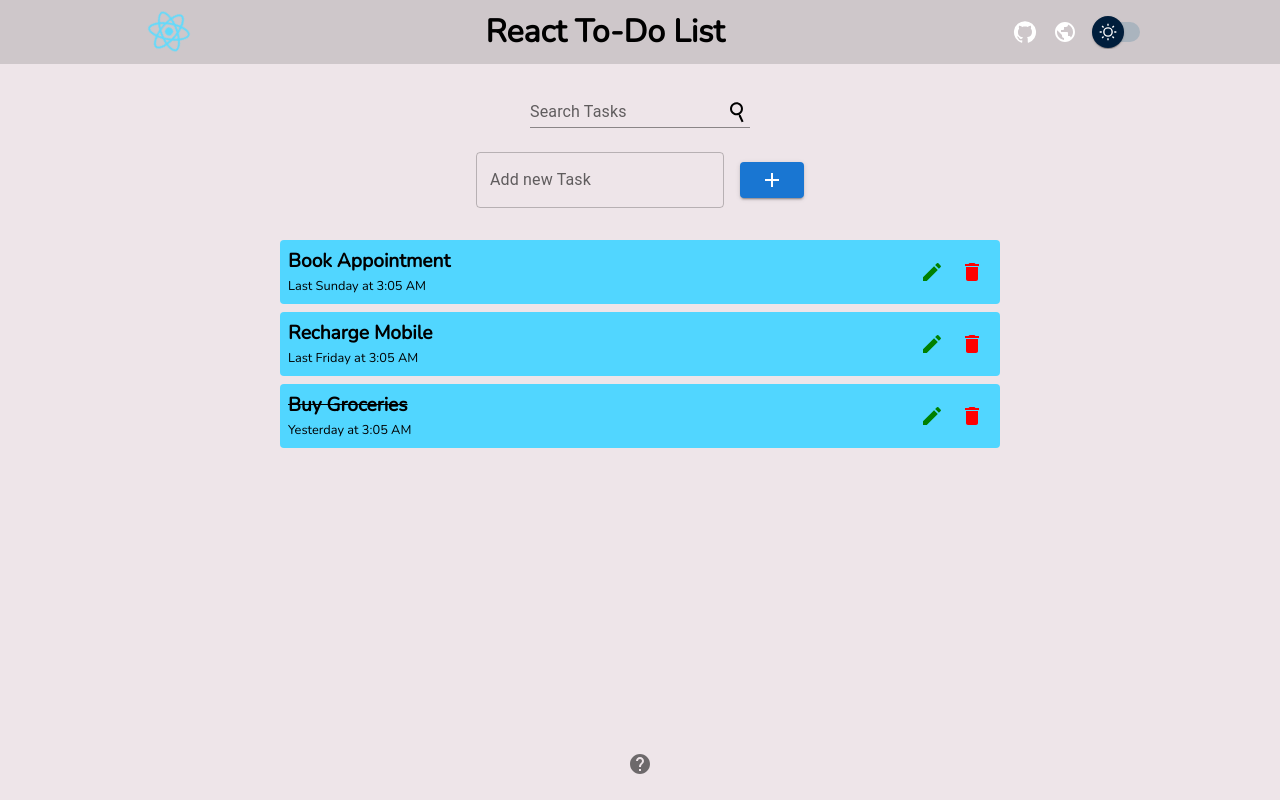
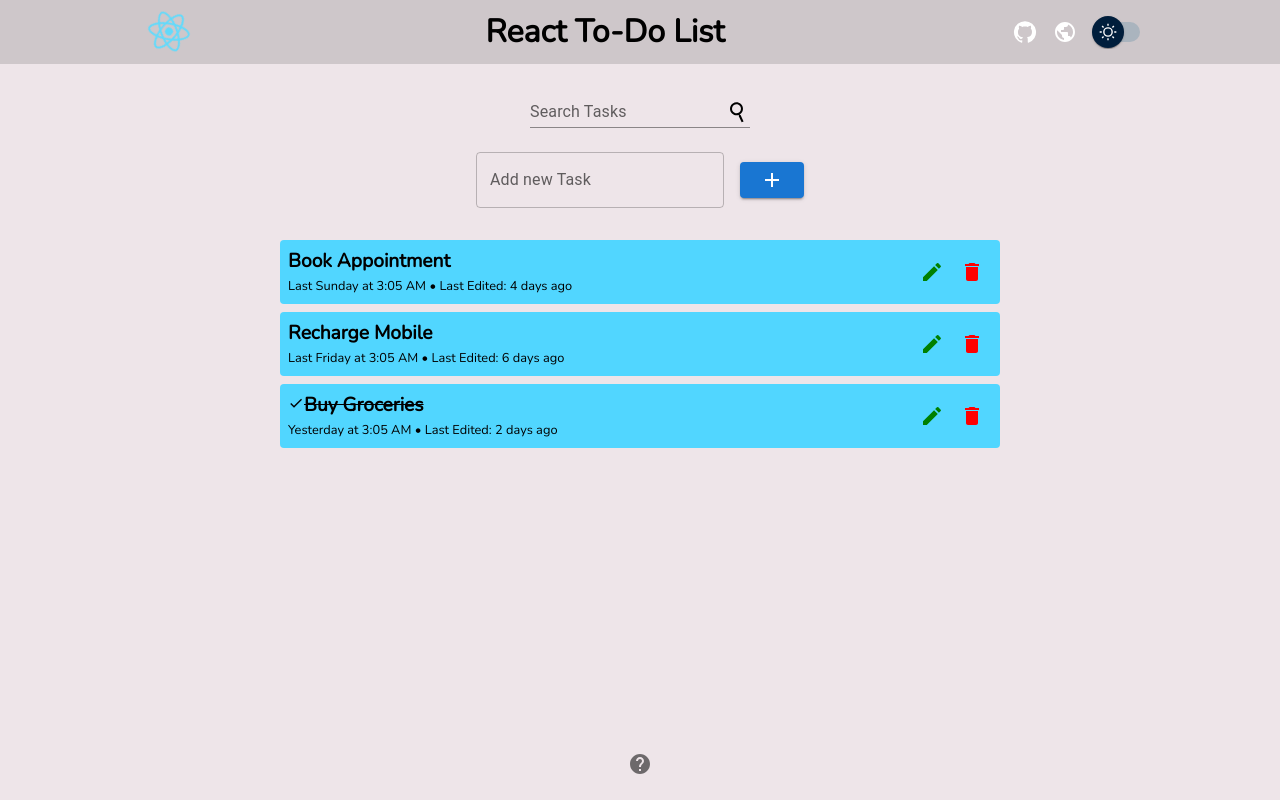
Before and after one commit to kunalkeshan/react-to-do-list, a React (Create React App) app: page / in a window 1280 px wide. Built offline with nearby package versions, Linux system fonts and the light colour scheme.

Commit message:
Delete, add, edit features complete. search in progress

```diff
--- a/src/components/AddTaskInput/AddTaskInput.jsx
+++ b/src/components/AddTaskInput/AddTaskInput.jsx
@@ -4,7 +4,6 @@ import styled from 'styled-components';
 // import HighlightOffIcon from '@mui/icons-material/HighlightOff';
 import TextField from '@mui/material/TextField';
 import AddIcon from '@mui/icons-material/Add';
-import IconButton from '@mui/material/IconButton';
 import Button from '@mui/material/Button';
 import { styled as ms } from '@mui/material/styles';
 
--- a/src/components/Footer/Footer.jsx
+++ b/src/components/Footer/Footer.jsx
@@ -1,4 +1,4 @@
-import React, {useState} from 'react';
+import React from 'react';
 import styled from 'styled-components';
 
 import HowToUseModal from "../HowToUseModal/HowToUseModal";
--- a/src/components/Header/Header.jsx
+++ b/src/components/Header/Header.jsx
@@ -20,7 +20,7 @@ const Container = styled.header`
         width: clamp(40px, 100%, 72px);
         height: auto;
         animation: rotate 4s infinite ease-in-out;
-        @media(max-width: 420px){
+        @media(max-width: 600px){
             width: clamp(40px, 100%, 48px);
         }
     }
@@ -30,7 +30,7 @@ const Container = styled.header`
         cursor: pointer;
         font-weight: bolder;
 
-        @media(max-width: 420px){
+        @media(max-width: 600px){
             font-size: 1.4rem;
         }
     }
@@ -43,7 +43,7 @@ const Container = styled.header`
             transform: scale(1.02) rotate(12deg);
         }
 
-        @media(max-width: 420px){
+        @media(max-width: 600px){
             font-size: 1.4rem;
         }
     }
--- a/src/components/HowToUseModal/HowToUseModal.jsx
+++ b/src/components/HowToUseModal/HowToUseModal.jsx
@@ -1,4 +1,4 @@
-import React, {useState} from 'react';
+import React from 'react';
 import styled from 'styled-components';
 
 import AddIcon from '@mui/icons-material/Add';
--- a/src/components/Main/Main.jsx
+++ b/src/components/Main/Main.jsx
@@ -30,16 +30,22 @@ let TASKS = [
         name: "Book Appointment",
         completed: false,
         created_at: 1639278346000,
+        edited_at: 1639278346000,
+        hidden: false,
     },
     {
         name: "Recharge Mobile",
         completed: false,
         created_at: 1639105546000,
+        edited_at: 1639105546000,
+        hidden: false,
     },
     {
         name: "Buy Groceries",
         completed: true,
         created_at: 1639451146000,
+        edited_at: 1639451146000,
+        hidden: false,
     },
 ];
 
@@ -49,6 +55,8 @@ function Main({theme}) {
     const [openEditModal, setOpenEditModal] = useState(false);
     const [openHTUModal, setOpenHTUModal] = useState(false);
     const [editTaskValue, setEditTaskValue] = useState("");
+    const [searchValue, setSearchValue] = useState("");
+    const [selectedTask, setSelectedTask] = useState("");
 
     useEffect(() => {
         const getTasks = () => {
@@ -61,11 +69,6 @@ function Main({theme}) {
         getTasks();
     }, [])
 
-    useEffect(() => {
-
-    }, [allTasks])
-
-
     const DarkModeBox = {
         background: theme === "light" ? "" : "#0006"
     }
@@ -77,6 +80,8 @@ function Main({theme}) {
                     theme={theme}
                     TASKS={allTasks}
                     setTASKS={setAllTasks}
+                    searchValue={searchValue}
+                    setSearchValue={setSearchValue}
                 />
                 <AddTaskInput
                     theme={theme}
@@ -91,15 +96,19 @@ function Main({theme}) {
                     setOpenEditModal={setOpenEditModal}
                     editTaskValue={editTaskValue}
                     setEditTaskValue={setEditTaskValue}
+                    selectedTask={selectedTask}
+                    setSelectedTask={setSelectedTask}
+                    searchValue={searchValue}
                 />
                 <EditTaskModal
-                    TASKS={allTasks}
                     setTASKS={setAllTasks}
                     theme={theme}
                     openEditModal={openEditModal}
                     setOpenEditModal={setOpenEditModal}
                     editTaskValue={editTaskValue}
                     setEditTaskValue={setEditTaskValue}
+                    selectedTask={selectedTask}
+                    setSelectedTask={setSelectedTask}
                 />
                 <Footer
                     theme={theme}
--- a/src/components/Task/Task.jsx
+++ b/src/components/Task/Task.jsx
@@ -1,10 +1,11 @@
-import React from 'react';
+import React, {useEffect} from 'react';
 import styled from 'styled-components';
 
 import DeleteIcon from '@mui/icons-material/Delete';
 import EditIcon from '@mui/icons-material/Edit';
 import Tooltip from '@mui/material/Tooltip';
 import IconButton from '@mui/material/IconButton';
+import DoneIcon from '@mui/icons-material/Done';
 
 import moment from 'moment';
 import taskManager from '../../helper/taskManager';
@@ -20,9 +21,14 @@ const TaskItem = styled.li`
     padding: .5em;
     border-radius: 4px;
 
-    #task-details {
+    .task-details {
 
         text-decoration: unset;
+        cursor: pointer;
+
+        .completed-icon{
+            font-size: 1rem;
+        }
 
         p {
             font-size: 1.2rem;
@@ -38,7 +44,7 @@ const TaskItem = styled.li`
         text-decoration: line-through;
     }
 
-    #task-cta{
+    .task-cta{
 
         display: flex;
         align-items: center;
@@ -54,17 +60,24 @@ const TaskItem = styled.li`
     }
 `
 
-function Task({TASKS, setTASKS, name, completed, created_at, theme, setOpenEditModal, editTaskValue, setEditTaskValue}) {
+function Task({setTASKS, name, edited_at, completed, created_at, theme, setOpenEditModal, setEditTaskValue, setSelectedTask, hidden, searchValue}) {
 
     const handleOpen = () => setOpenEditModal(true);
 
-    const DarkModeBox = {
-        background: theme === "light" ? "var(--bg-task, lightblue)" : "var(--bg-task-dark, lightblue)"
+    const handleComplete = () => {
+        const res = taskManager("COMPLETE_TASK", {name});
+        setTASKS(JSON.parse(res));
     }
 
-    const handleEdit = (e, value) => {
+    const DarkModeBox = {
+        background: theme === "light" ? "var(--bg-task, lightblue)" : "var(--bg-task-dark, lightblue)",
+        display: "flex",
+    }
+
+    const handleEdit = (value) => {
         handleOpen();
-        setEditTaskValue(value)
+        setEditTaskValue(value);
+        setSelectedTask(name)
     }
 
     const handleDelete = (name) => {
@@ -72,16 +85,23 @@ function Task({TASKS, setTASKS, name, completed, created_at, theme, setOpenEditM
         setTASKS(JSON.parse(res));
     }
 
+    useEffect(() => {
+        DarkModeBox.display = searchValue ? (hidden ? "flex" : "none") : "flex";
+    }, [searchValue])
+
     return (
         <TaskItem style={DarkModeBox}>
-            <div id="task-details">
-                <p className={completed ? "completed all-tasks" : "all-tasks"}>{name}</p>
-                <span>{moment(created_at).calendar()}</span>
+            <div
+                className="task-details"
+                onClick={handleComplete}
+            >
+                <p className={completed ? "completed all-tasks" : "all-tasks"}>{completed ? <DoneIcon className="completed-icon" /> : ""}{name}</p>
+                <span>{moment(created_at).calendar()} • Last Edited: {moment(edited_at).fromNow()}</span>
             </div>
-            <div id="task-cta">
+            <div className="task-cta">
                 <Tooltip title="Edit" arrow>
                     <IconButton
-                        onClick={(e) => handleEdit(e, name)}
+                        onClick={() => handleEdit(name)}
                     >
                         <EditIcon id="edit-btn" />
                     </IconButton>
--- a/src/components/TaskList/TaskList.jsx
+++ b/src/components/TaskList/TaskList.jsx
@@ -9,7 +9,7 @@ const TaskCollection = styled.ul`
 
 `
 
-function TaskList({TASKS, setTASKS, theme, openEditModal, setOpenEditModal, editTaskValue, setEditTaskValue}) {
+function TaskList({TASKS, setTASKS, theme, openEditModal, setOpenEditModal, editTaskValue, setEditTaskValue, selectedTask, setSelectedTask, searchValue}) {
     return (
         <TaskCollection>
             {
@@ -19,6 +19,8 @@ function TaskList({TASKS, setTASKS, theme, openEditModal, setOpenEditModal, edit
                         name={task.name}
                         completed={task.completed}
                         created_at={task.created_at}
+                        edited_at={task.edited_at}
+                        hidden={task.hidden}
                         theme={theme}
                         openEditModal={openEditModal}
                         setOpenEditModal={setOpenEditModal}
@@ -26,6 +28,9 @@ function TaskList({TASKS, setTASKS, theme, openEditModal, setOpenEditModal, edit
                         setEditTaskValue={setEditTaskValue}
                         TASKS={TASKS}
                         setTASKS={setTASKS}
+                        selectedTask={selectedTask}
+                        setSelectedTask={setSelectedTask}
+                        searchValue={searchValue}
                     />
                 ))
             }
--- a/src/helper/taskManager.js
+++ b/src/helper/taskManager.js
@@ -1,30 +1,56 @@
-import React, {useState} from "react";
-
 const taskManager = (action, options) => {
 
-    let tasks = JSON.parse(localStorage.getItem("tasks"));
+    let TASKS = [
+        {
+            name: "Book Appointment",
+            completed: false,
+            created_at: 1639278346000,
+            edited_at: 1639278346000,
+            hidden: false,
+        },
+        {
+            name: "Recharge Mobile",
+            completed: false,
+            created_at: 1639105546000,
+            edited_at: 1639105546000,
+            hidden: false,
+        },
+        {
+            name: "Buy Groceries",
+            completed: true,
+            created_at: 1639451146000,
+            edited_at: 1639451146000,
+            hidden: false,
+        },
+    ];
+
+    let tasks = TASKS;
+    if(!localStorage.getItem("tasks")){
+        localStorage.setItem("tasks", JSON.stringify(TASKS));
+    } else {
+        tasks = JSON.parse(localStorage.getItem("tasks"));
+    }
+
 
     switch(action){
         case "ADD_TASK": {
             tasks.push({
                 name: options.name,
                 completed: false,
-                created_at: Date.now()
+                created_at: Date.now(),
+                hidden: false,
+                edited_at: Date.now(),
             })
             break;
         }
         case "EDIT_TASK": {
-            const allTasks = document.querySelectorAll(".all-tasks");
-            allTasks.forEach(task => {
-                console.log(task.textContent)
+            tasks = tasks.map(task => {
+                if(task.name === options.name){
+                    task.name = options.newName
+                    task.edited_at = Date.now();
+                }
+                return task;
             })
-            const myTask = tasks.filter((task, index) => {
-                console.log(task, options)
-                if(task.name === allTasks[index].name){
-
-                }
-            })
-            // console.log(myTask)
             break;
         }
         case "DELETE_TASK": {
@@ -34,6 +60,19 @@ const taskManager = (action, options) => {
             break;
         }
         case "COMPLETE_TASK": {
+            tasks = tasks.map((task) => {
+                task.completed = task.name === options.name ? !task.completed : task.completed
+                return task;
+            })
+            break;
+        }
+        case "SEARCH_TASK": {
+            tasks = tasks && tasks.map(task => {
+                let taskNameRegExp = options.searchValue ? new RegExp(options.searchValue, "ig") : undefined;
+                let exists = taskNameRegExp?.test(task.name);
+                task.hidden = exists ? true : false;
+                return task;
+            })
             break;
         }
         default: break;
```
Also changed, not shown: src/components/EditTaskModal/EditTaskModal.jsx (+6 -4 lines), src/components/SearchTaskInput/SearchTaskInput.jsx (+33 -7 lines).
